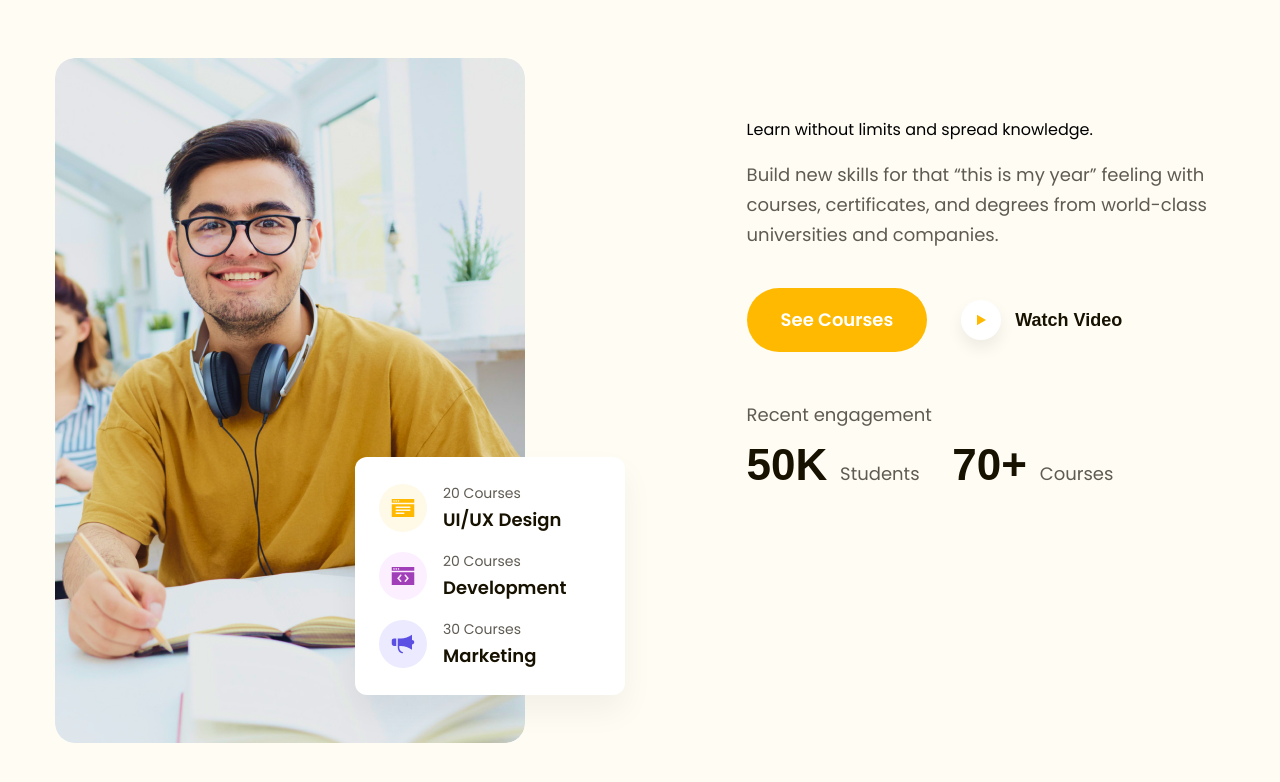
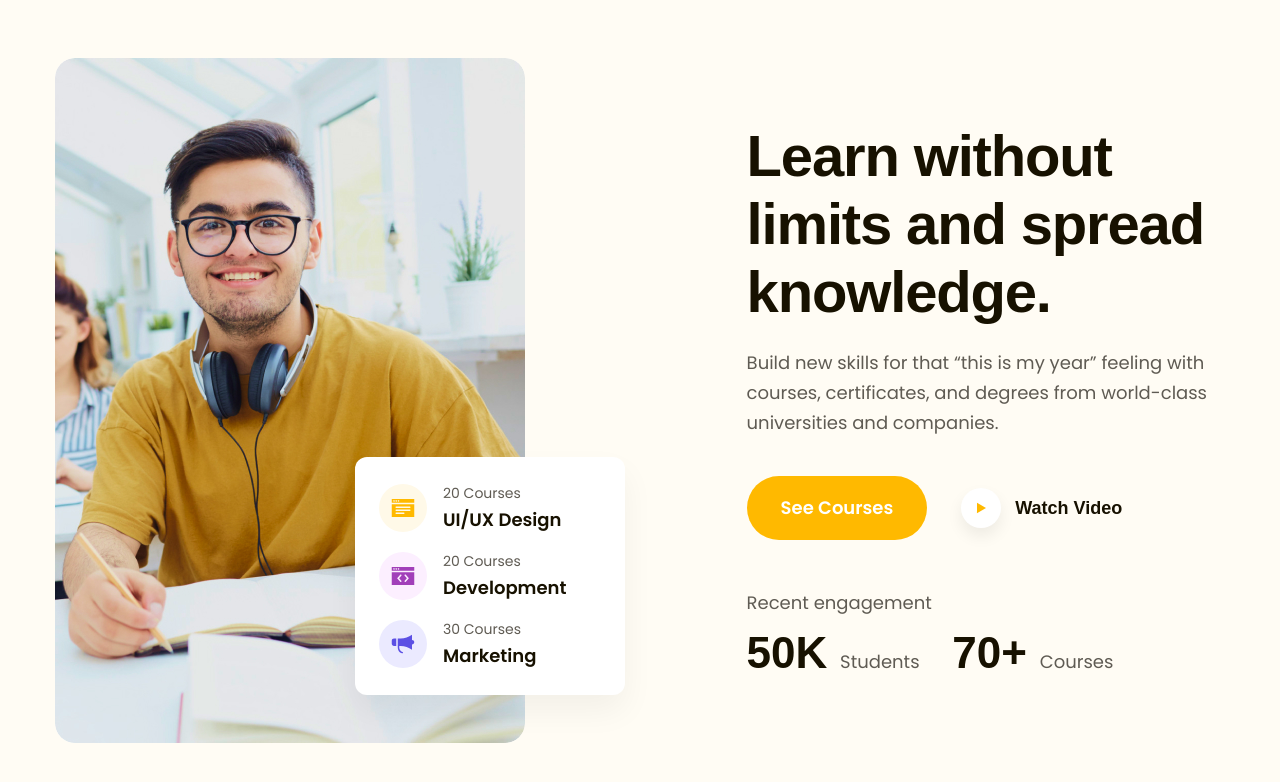
Before and after one commit to tranvanhailam/hailam-project-02, a plain HTML site: page index.html in a window 1280 px wide. Shown: the part 92-874 px from the top of the page. Drawn offline with Linux system fonts and the light colour scheme; a web font is replaced by a local one.

Commit message:
Fix heading section hero

```diff
--- a/index.html
+++ b/index.html
@@ -188,7 +188,7 @@
                         </div>
                         <!-- Hero right -->
                         <div class="content-block">
-                            <h1 class="title">
+                            <h1 class="heading lv1">
                                 Learn without limits and spread knowledge.
                             </h1>
                             <p class="desc">
```
